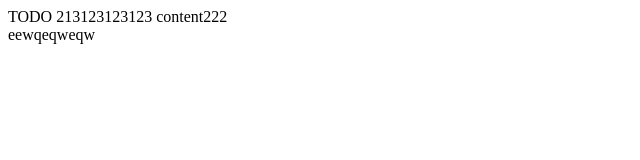
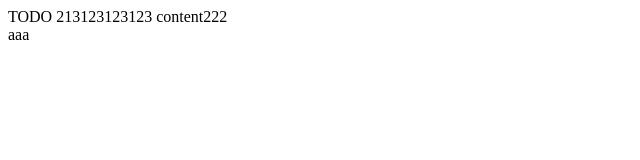
Before and after one commit to walklive/NUTJ, a plain HTML site: page NUTJ/public_html/index.html in a window 1280 px wide. Shown: the full height of the page, 0-640 px from the left. Drawn offline with Linux system fonts and the light colour scheme.

Commit message:
modifine 1

```diff
--- a/NUTJ/public_html/index.html
+++ b/NUTJ/public_html/index.html
@@ -12,6 +12,6 @@
     </head>
     <body>
         <div>TODO 213123123123 content222</div>
-        <div>eewqeqweqw</div>
+        <div>aaa</div>
     </body>
 </html>
```
